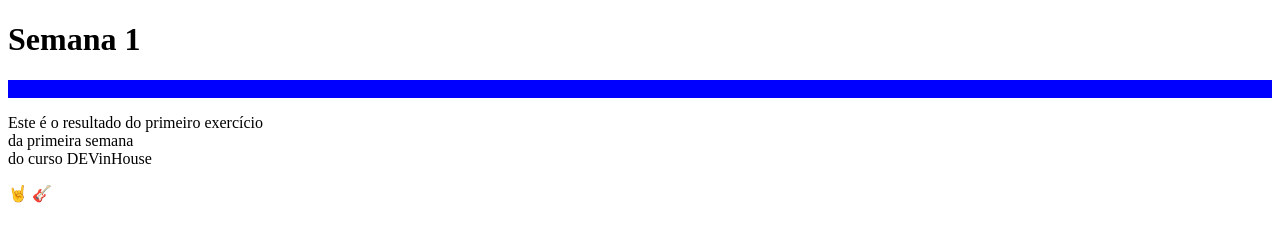
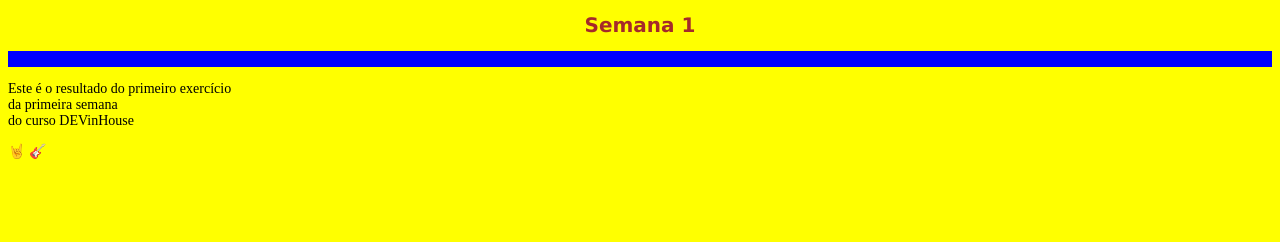
Before and after one commit to gugamaia/DevIn-Philips-M1-S01, a plain HTML site: page index.html in a window 1280 px wide. Drawn offline with Linux system fonts and the light colour scheme.

Commit message:
M1 S01 Ex03

```diff
--- a/index.html
+++ b/index.html
@@ -5,6 +5,7 @@
     <meta http-equiv="X-UA-Compatible" content="IE=edge">
     <meta name="viewport" content="width=device-width, initial-scale=1.0">
     <title>DEVinHouse</title>
+    <link rel="stylesheet" href="style.css">
 </head>
 <body>
     <h1>Semana 1</h1>
--- /dev/null
+++ b/style.css
@@ -0,0 +1,14 @@
+* {
+    background-color: yellow;
+}
+
+h1 {
+    font-family: Verdana;
+    font-size: 20px;
+    color: brown;
+    text-align: center;
+}
+
+p {
+    font-size: 14px;
+}
```
